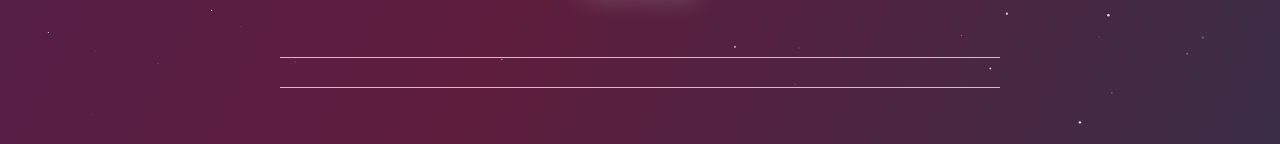
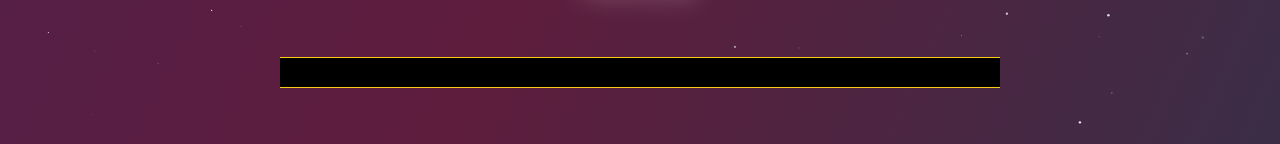
Before and after one commit to nikkogibler/nebula-starter, a Next.js app: page / in a window 1280 px wide. Shown: the part 199-343 px from the top of the page. Built offline with nearby package versions, Linux system fonts and the light colour scheme; no server answers; the database is empty.

Commit message:
Update index.js

```diff
--- a/pages/index.js
+++ b/pages/index.js
@@ -195,9 +195,12 @@ export default function Home() {
 <div style={{
   overflow: 'hidden',
   width: '100%',
+  backgroundColor: 'black',
   borderTop: '1px solid #facc15',
   borderBottom: '1px solid #facc15',
-  marginBottom: '1.5rem'
+  marginBottom: '1.5rem',
+  zIndex: 20,
+  position: 'relative'
 }}>
   <div style={{
     display: 'inline-block',
@@ -206,7 +209,9 @@ export default function Home() {
     fontFamily: 'monospace',
     textTransform: 'uppercase',
     padding: '0.25rem 1rem',
-    animation: 'scrollTicker 30s linear infinite'
+    animation: 'scrollTicker 30s linear infinite',
+    zIndex: 30,
+    position: 'relative'
   }}>
     NEBULA EST NOMEN COMMUNE STELLARUM NUBILARIUM — WILLIAM HERSCHEL • THESE FIERY CLOUDS — FATHOMLESS, SILENT — ARE THE VERY ECHO OF TIME ITSELF — EDWIN HUBBLE •
   </div>
@@ -217,6 +222,7 @@ export default function Home() {
     100% { transform: translateX(-100%); }
   }
 ` }} />
+
 
 
         </div>
```
